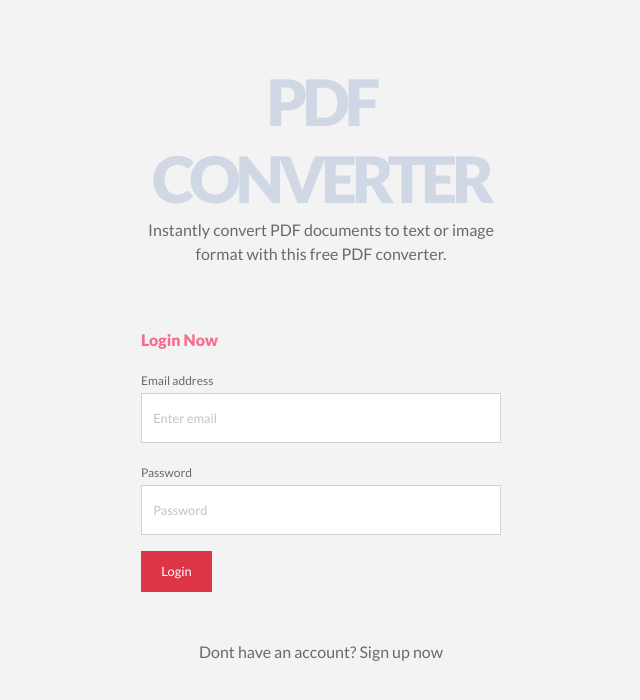
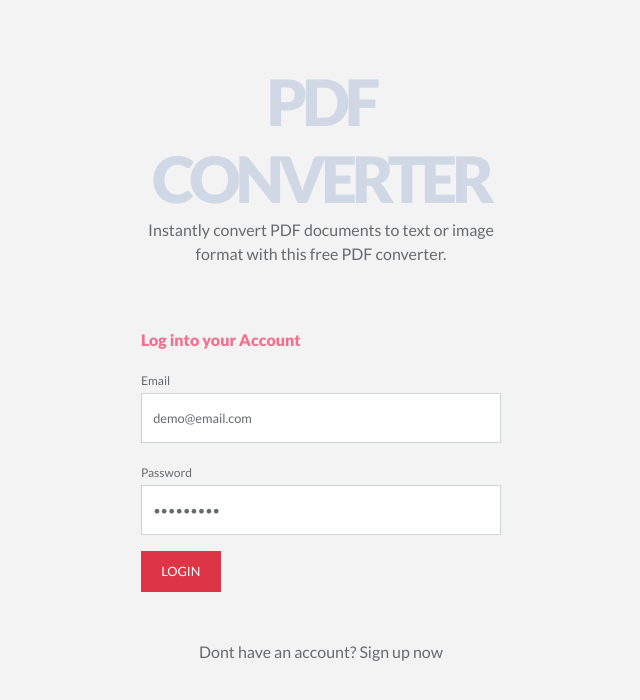
Before and after one commit to andela-hpopoola/pdf2image-frontend, a React (Create React App) app: page / in a window 1280 px wide. Shown: the top 700 px of the page, without its empty margins (319-959 px from the left). Built offline with nearby package versions, Linux system fonts and the light colour scheme.

Commit message:
Create Login page

```diff
--- a/package.json
+++ b/package.json
@@ -4,10 +4,12 @@
   "private": true,
   "dependencies": {
     "bootstrap": "^4.3.1",
+    "formik": "^1.5.7",
     "node-sass": "^4.12.0",
     "react": "^16.8.6",
     "react-dom": "^16.8.6",
-    "react-scripts": "3.0.1"
+    "react-scripts": "3.0.1",
+    "yup": "^0.27.0"
   },
   "scripts": {
     "start": "react-scripts start",
--- /dev/null
+++ b/src/assets/components/Header.jsx
@@ -0,0 +1,17 @@
+import React from 'react';
+
+const Header = () => {
+  return (
+    <div className="text-center">
+      <h1 className="logo">
+        PDF <span>CONVERTER</span>
+      </h1>
+      <p className="description">
+        Instantly convert PDF documents to text or image format with this free
+        PDF converter.
+      </p>
+    </div>
+  );
+};
+
+export default Header;
--- a/src/assets/components/Login.jsx
+++ b/src/assets/components/Login.jsx
@@ -1,48 +1,78 @@
 import React from 'react';
+import Input from 'assets/form/Input';
+import Header from 'assets/components/Header';
+import { Formik, Form } from 'formik';
+import * as yup from 'yup';
 
 const Login = () => {
   return (
     <div className="container">
       <div className="content">
         <div className="login-container">
-          <div className="text-center">
-            <h1 className="logo">
-              PDF <span>CONVERTER</span>
-            </h1>
-            <p className="description">
-              Instantly convert PDF documents to text or image format with this
-              free PDF converter.
-            </p>
-          </div>
-          <form className="pt-5">
-            <h3 className="login-text">Login Now</h3>
-            <div className="form-group">
-              <label htmlFor="email">Email address</label>
-              <input
+          <Header />
+          <Formik
+            initialValues={{ email: 'demo@email.com', password: 'password1' }}
+            validationSchema={yup.object().shape({
+              email: yup
+                .string()
+                .email()
+                .required(),
+              password: yup
+                .string()
+                .min(6)
+                .required()
+            })}
+            onSubmit={(data, actions) => {
+              setTimeout(() => {
+                const url = 'http://localhost:4000/login';
+                console.log('data', data);
+                fetch(url, {
+                  method: 'POST',
+                  body: JSON.stringify(data),
+                  headers: {
+                    'Content-Type': 'application/json'
+                  }
+                })
+                  .then(res => res.json())
+                  .then(response =>
+                    console.log('Success:', JSON.stringify(response))
+                  )
+                  .catch(error => console.error('Error:', error));
+                actions.setSubmitting(false);
+              }, 400);
+            }}
+            render={({ isSubmitting, handleSubmit }) => (
+              <Form className="pt-5">
+                <h4 className="login-text">Log into your Account</h4>
+                <Input
+                  name="email"
                   type="email"
-                className="form-control"
-                id="email"
-                aria-describedby="emailHelp"
-                placeholder="Enter email"
+                  placeholder="Email Address"
+                  formGroupLabel="Email"
+                  isValidMessage="Enter a valid email address"
+                  tooltip="Your email address"
                 />
-            </div>
-            <div className="form-group">
-              <label htmlFor="password">Password</label>
-              <input
+                <Input
+                  name="password"
                   type="password"
-                className="form-control"
-                id="password"
                   placeholder="Password"
+                  formGroupLabel="Password"
+                  tooltip="Your password"
                 />
-            </div>
-            <button type="submit" className="btn btn-danger">
+                <button
+                  type="submit"
+                  className="btn btn-danger text-uppercase"
+                  onClick={handleSubmit}
+                  disabled={isSubmitting}
+                >
                   Login
                 </button>
-
+              </Form>
+            )}
+          />
           <div className="text-center text-small pt-5">
             Dont have an account? Sign up now
           </div>
-          </form>
         </div>
       </div>
     </div>
--- /dev/null
+++ b/src/assets/form/Input.jsx
@@ -0,0 +1,53 @@
+import React from 'react';
+import PropTypes from 'prop-types';
+import { Field } from 'formik';
+import { connect } from 'formik';
+import { getValidityClass, FeedbackMessage } from 'assets/form/helper';
+
+const Input = ({
+  formGroupLabel,
+  inputClassName,
+  name,
+  placeholder,
+  type,
+  formik,
+  isValidMessage
+}) => {
+  return (
+    <div className="form-group">
+      <label htmlFor={name}>{formGroupLabel} </label>
+      <Field
+        className={`${getValidityClass(formik, name)} ${inputClassName}`}
+        id={name}
+        name={name}
+        placeholder={placeholder}
+        type={type}
+      />
+      <FeedbackMessage
+        formik={formik}
+        name={name}
+        validMessage={isValidMessage}
+      />
+    </div>
+  );
+};
+
+Input.defaultProps = {
+  formGroupLabel: null,
+  inputClassName: 'form-control',
+  name: null,
+  placeholder: null,
+  type: null,
+  isValidMessage: ''
+};
+
+Input.propTypes = {
+  formGroupLabel: PropTypes.string,
+  inputClassName: PropTypes.string,
+  name: PropTypes.string,
+  placeholder: PropTypes.string,
+  type: PropTypes.string,
+  isValidMessage: PropTypes.string
+};
+
+export default connect(Input);
--- /dev/null
+++ b/src/assets/form/helper.jsx
@@ -0,0 +1,41 @@
+import React from 'react';
+import PropTypes from 'prop-types';
+import { getIn } from 'formik';
+
+const defaultOptions = {
+  valid: 'is-valid',
+  invalid: 'is-invalid'
+};
+
+export const getValidityClass = (formik, name, options = defaultOptions) => {
+  const error = getIn(formik.errors, name);
+  const touch = getIn(formik.touched, name);
+  if (!!touch && !!error) {
+    // mark as invalid
+    return options.invalid;
+  } else if (!!touch && !error) {
+    // mark as valid
+    return options.valid;
+  }
+  return; //not touched
+};
+
+export const FeedbackMessage = ({ formik, name, validMessage }) => {
+  const options = { valid: 'valid-feedback', invalid: 'invalid-feedback' };
+  const className = getValidityClass(formik, name, options);
+  const message = getIn(formik.errors, name) || validMessage;
+
+  return className && message ? (
+    <div className={className}>{message}</div>
+  ) : null;
+};
+
+FeedbackMessage.propTypes = {
+  formik: PropTypes.object.isRequired,
+  name: PropTypes.string.isRequired,
+  validMessage: PropTypes.string
+};
+
+FeedbackMessage.defaultProps = {
+  validMessage: ''
+};
```
Also changed, not shown: 1 other file (tests, documents, lock files or other folders). Lines whose indentation alone changed are shown as unchanged.
